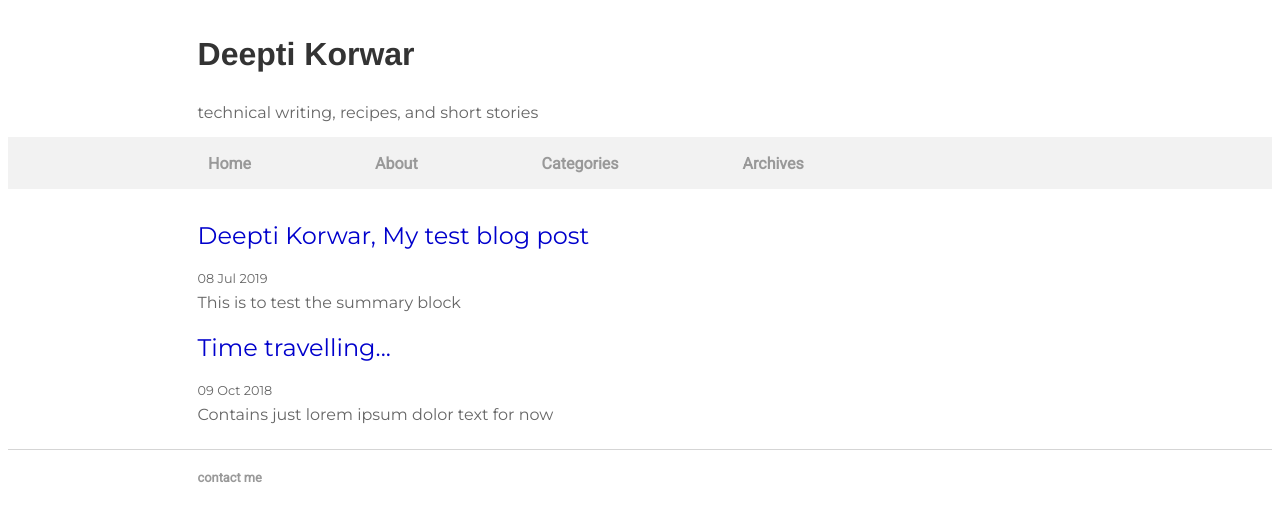
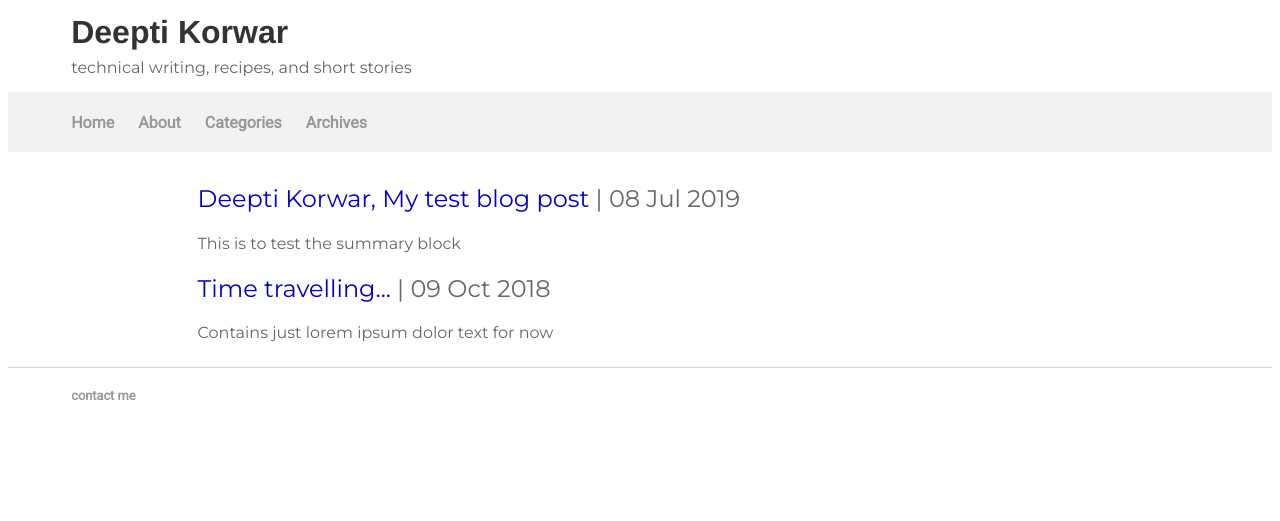
Before and after one commit to deeptikorwar/MyBlog, a Jekyll site: the page built from index.html, in a window 1280 px wide. Shown: the top 521 px of the page. Built offline with Jekyll 4.4.1, drawn with Linux system fonts in a browser that asks for light colours.

Commit message:
further changes to css

```diff
--- a/_layouts/default.html
+++ b/_layouts/default.html
@@ -25,12 +25,14 @@
 	<body>
 		<div class="blognav">
 			<nav>
+			<div class="blogtitle">
 				<ul>
 					<li><a class="blognav" href="/">Home</a></li>
 					<li><a class="blognav" href="/aboutme">About</a></li>
 					<li><a class="blognav" href="/blog">Categories</a></li>
 					<li><a class="blognav" href="/archives">Archives</a></li>
 				</ul>
+			</div>
 			</nav>
 		</div>
 		<div class="container">
--- a/css/main.css
+++ b/css/main.css
@@ -18,6 +18,7 @@ footer {
 p.btitle {
     font-size: 2em;
     font-weight: bold;
+    line-height: 0em;
     font-family:'Helvetica', 'Arial', 'Sans-Serif'
 
 }
@@ -25,11 +26,10 @@ p.btitle {
 /* Start css for nav block and blog title */
 .blogtitle {
     margin: 20px auto;
-    width: 70%;
+    width: 90%;
 }
 
 .blognav {
-    padding-left: 100px;
     padding-top: 0.5px;
     padding-bottom: 0.5px;
     background-color: #f2f2f2;
--- a/index.html
+++ b/index.html
@@ -9,7 +9,6 @@ title: Deepti Korwar, Technical Writer
 </div><!-- /.blurb -->
 
 {% for post in site.posts %}
-  <p><a class="blue" href="{{ post.url }}" title="{{ post.title }}">{{ post.title }}</a></p>
-  <p class="verysmallgray">{{ post.date | date_to_string }}</p>
+  <p><a class="blue" href="{{ post.url }}" title="{{ post.title }}">{{ post.title }}</a><span class="smallgray"> | {{ post.date | date_to_string }}</span></p>
   <p class="smallgray">{{ post.summary }}</p>
 {% endfor %}
--- a/pages/archives.html
+++ b/pages/archives.html
@@ -4,4 +4,4 @@ title: Blog archives
 permalink: /archives/
 ---
 <h1>{{ page.title }}</h1>
-<a class="smallblue" href="/posts-2020/">2020 archives</a>
+<h4><a class="smallblue" href="/posts-2020/">2020 archives</a></h4>
```
